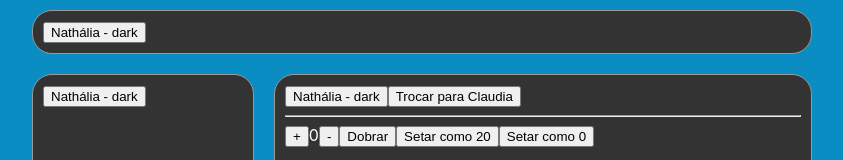
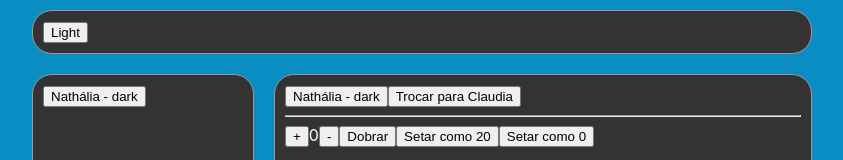
Before and after one commit to nathaliaveneziano/b7web, a React (Create React App) app in the folder reactjs/context-react/: page / in a window 1280 px wide. Shown: the top 160 px of the page, without its empty margins (218-1061 px from the left). Built offline with nearby package versions, Linux system fonts and the light colour scheme.

Commit message:
ContextAPI - Jutando Reducer e Context

```diff
--- a/reactjs/context-react/src/App.js
+++ b/reactjs/context-react/src/App.js
@@ -1,4 +1,3 @@
-import { useState } from 'react';
 import './App.css';
 
 import { StateProvider } from './contexts/StateContext';
@@ -8,19 +7,8 @@ import Menu from './components/Menu';
 import Body from './components/Body';
 
 function App() {
-	const [userName, setUserName] = useState('Nathália');
-	const [userEmail, setUserEmail] = useState('nath@test.com');
-
-	let providerValue = {
-		theme: 'dark',
-		user: {
-			name: userName,
-			email: userEmail,
-		},
-	};
-
 	return (
-		<StateProvider value={providerValue}>
+		<StateProvider>
 			<div className="container">
 				{/* <ThemeContext.Consumer>
 					{(value) => <p>Tema: {value}</p>}
@@ -28,7 +16,7 @@ function App() {
 				<Header />
 				<section>
 					<Menu />
-					<Body setUserName={setUserName} />
+					<Body />
 				</section>
 			</div>
 		</StateProvider>
--- a/reactjs/context-react/src/components/Body.js
+++ b/reactjs/context-react/src/components/Body.js
@@ -2,18 +2,21 @@ import Botao from './Botao';
 import Contagem from './Contagem';
 import { useStateValue } from '../contexts/StateContext';
 
-const Body = (props) => {
-	const context = useStateValue();
+const Body = () => {
+	const [state, dispatch] = useStateValue();
 
 	const handleButton = () => {
-		props.setUserName('Claudia');
+		dispatch({
+			type: 'setName',
+			name: 'Claudia',
+		});
 	};
 
 	return (
-		<article className={`box theme-${context.theme}`}>
+		<article className={`box theme-${state.theme}`}>
 			<Botao />
 			<button onClick={handleButton}>Trocar para Claudia</button>
-			<hr/>
+			<hr />
 			<Contagem />
 		</article>
 	);
--- a/reactjs/context-react/src/components/Botao.js
+++ b/reactjs/context-react/src/components/Botao.js
@@ -1,11 +1,11 @@
 import { useStateValue } from '../contexts/StateContext';
 
 const Botao = () => {
-	const context = useStateValue();
+	const [state, dispatch] = useStateValue();
 
 	return (
 		<button>
-			{context.user.name} - {context.theme}
+			{state.user.name} - {state.theme}
 		</button>
 	);
 };
--- a/reactjs/context-react/src/components/Header.js
+++ b/reactjs/context-react/src/components/Header.js
@@ -1,12 +1,19 @@
-import Botao from './Botao';
 import { useStateValue } from '../contexts/StateContext';
 
 const Header = () => {
-	const context = useStateValue();
+	const [state, dispatch] = useStateValue();
 
 	return (
-		<header className={`box theme-${context.theme}`}>
-			<Botao />
+		<header className={`box theme-${state.theme}`}>
+			{state.theme === 'light' ? (
+				<button onClick={() => dispatch({ type: 'setTheme', theme: 'dark' })}>
+					Dark
+				</button>
+			) : (
+				<button onClick={() => dispatch({ type: 'setTheme', theme: 'light' })}>
+					Light
+				</button>
+			)}
 		</header>
 	);
 };
--- a/reactjs/context-react/src/components/Menu.js
+++ b/reactjs/context-react/src/components/Menu.js
@@ -2,10 +2,10 @@ import Botao from './Botao';
 import { useStateValue } from '../contexts/StateContext';
 
 const Menu = () => {
-	const context = useStateValue();
+	const [state, dispatch] = useStateValue();
 
 	return (
-		<aside className={`box theme-${context.theme}`}>
+		<aside className={`box theme-${state.theme}`}>
 			<Botao />
 		</aside>
 	);
--- a/reactjs/context-react/src/contexts/StateContext.js
+++ b/reactjs/context-react/src/contexts/StateContext.js
@@ -1,11 +1,37 @@
-import { createContext, useContext } from 'react';
+import { createContext, useContext, useReducer } from 'react';
+
+// Reducer
+const initialState = {
+	theme: 'dark',
+	user: {
+		name: 'Nathália',
+		email: 'nath@test.com',
+	},
+};
+
+const reducer = (state, action) => {
+	switch (action.type) {
+		case 'setTheme':
+			return { ...state, theme: action.theme };
+		case 'setName':
+			var newUser = { ...state.user };
+			newUser.name = action.name;
+			return { ...state, user: newUser };
+		case 'setEmail':
+			return { ...state, user: { email: action.email } };
+		default:
+			return state;
+	}
+};
 
 // Contexto
 export const StateContext = createContext();
 
 // Provider
-export const StateProvider = ({ children, value }) => (
-	<StateContext.Provider value={value}>{children}</StateContext.Provider>
+export const StateProvider = ({ children }) => (
+	<StateContext.Provider value={useReducer(reducer, initialState)}>
+		{children}
+	</StateContext.Provider>
 );
 
 // Consumer
```
